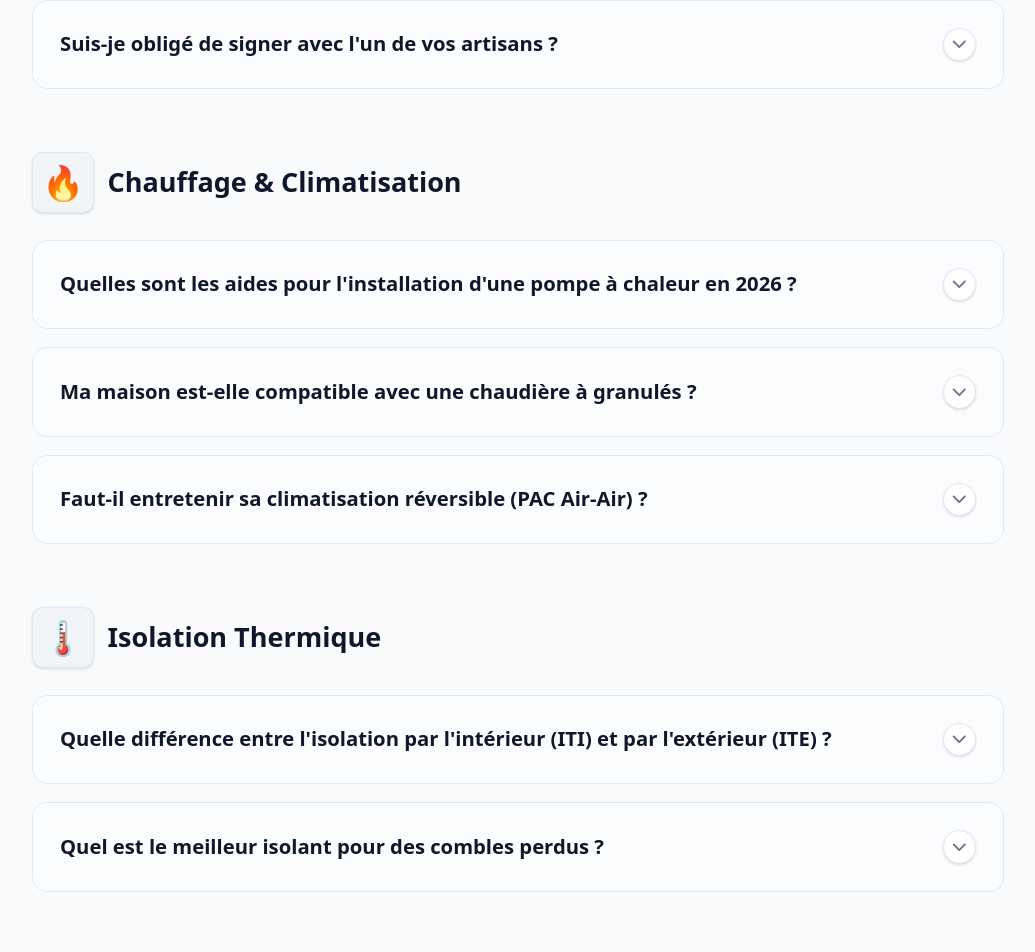
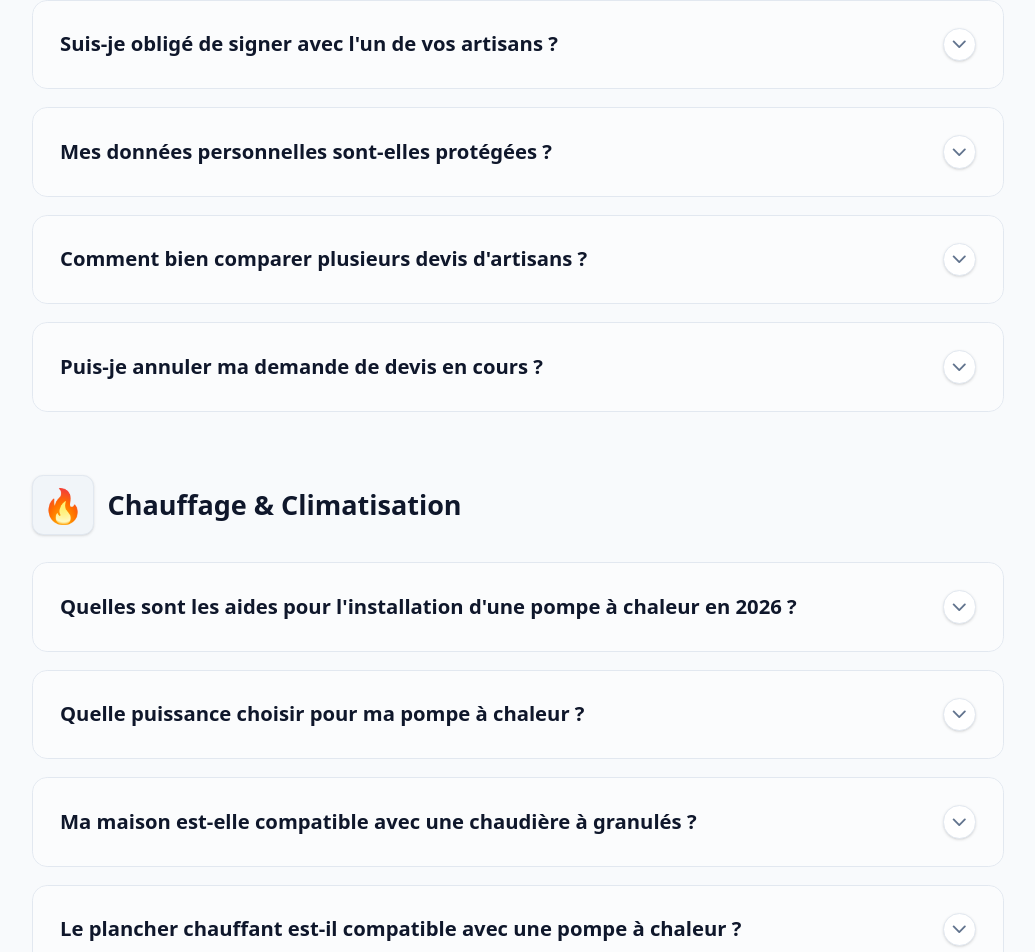
Before and after one commit to baguettecroissant/comparateur-devis.fr, a Next.js app: page /faq in a window 1280 px wide. Shown: the part 1259-2211 px from the top of the page, without its empty margins (122-1157 px from the left). Built offline with nearby package versions, Linux system fonts and the light colour scheme.

Commit message:
feat(faq): double the amount of Q&A covering all services

```diff
--- a/src/app/faq/page.tsx
+++ b/src/app/faq/page.tsx
@@ -27,7 +27,7 @@ interface FAQCategory {
 
 const faqCategories: FAQCategory[] = [
     {
-        title: "Le Comparateur",
+        title: "Le Comparateur & Les Devis",
         icon: "💡",
         items: [
             {
@@ -46,6 +46,18 @@ const faqCategories: FAQCategory[] = [
                 question: "Suis-je obligé de signer avec l'un de vos artisans ?",
                 answer: "Absolument pas. Vous recevez jusqu'à 3 devis pour comparer, et vous restez totalement libre d'accepter l'une des offres ou de les refuser toutes.",
             },
+            {
+                question: "Mes données personnelles sont-elles protégées ?",
+                answer: "Oui, la sécurité de vos données est notre priorité. Vos informations personnelles ne sont transmises qu'à un maximum de 3 artisans qualifiés de votre région, uniquement dans le but de répondre à votre demande de devis. Elles ne sont pas revendues à des tiers pour du démarchage publicitaire.",
+            },
+            {
+                question: "Comment bien comparer plusieurs devis d'artisans ?",
+                answer: "Pour bien comparer, vérifiez que chaque professionnel a chiffré exactement les mêmes prestations (fournitures identiques, temps de main-d'œuvre). Assurez-vous aussi que le numéro SIRET, les dates de validité du devis et l'assurance décennale figurent bien sur le document.",
+            },
+            {
+                question: "Puis-je annuler ma demande de devis en cours ?",
+                answer: "Tant que vous n'avez pas signé et renvoyé le devis d'un artisan avec la mention 'Bon pour accord', vous n'avez aucun engagement. Si l'artisan vous contacte, il suffit de lui préciser que votre projet est annulé ou reporté.",
+            }
         ],
     },
     {
@@ -60,13 +72,25 @@ const faqCategories: FAQCategory[] = [
                 ]
             },
             {
+                question: "Quelle puissance choisir pour ma pompe à chaleur ?",
+                answer: "La puissance s'évalue en kilowatts (kW) après un bilan thermique strict de votre logement. Il dépend de la surface à chauffer, de la qualité de votre isolation, de la hauteur sous plafond et de votre zone climatique. Sous-dimensionnée, elle peinera l'hiver. Sur-dimensionnée, elle s'usera prématurément.",
+            },
+            {
                 question: "Ma maison est-elle compatible avec une chaudière à granulés ?",
                 answer: "Oui, si vous disposez d'un circuit de chauffage central préexistant (radiateurs à eau ou plancher chauffant) et d'un espace au sec suffisamment grand pour installer le silo à granulés. C'est un système de biomasse très soutenu par les aides de l'État.",
             },
             {
+                question: "Le plancher chauffant est-il compatible avec une pompe à chaleur ?",
+                answer: "C'est même le couplage idéal ! Le plancher chauffant fonctionnant à basse température (inférieure à 35°C), il optimise drastiquement le rendement (COP) de la pompe à chaleur air-eau ou géothermique.",
+            },
+            {
                 question: "Faut-il entretenir sa climatisation réversible (PAC Air-Air) ?",
-                answer: "Oui, le nettoyage des filtres doit être fait régulièrement par vous-même. Mais légalement, l'entretien du circuit frigorifique par un frigoriste certifié est obligatoire tous les deux ans pour s'assurer qu'il n'y a aucune fuite toxique.",
+                answer: "Oui, le nettoyage des filtres doit être fait régulièrement par vous-même. Mais légalement, l'entretien du circuit frigorifique par un frigoriste certifié (attestation de manipulation des fluides) est obligatoire tous les deux ans pour s'assurer qu'il n'y a aucune fuite toxique.",
             },
+            {
+                question: "Quelle est la durée de vie moyenne d'une pompe à chaleur ?",
+                answer: "Avec un entretien annuel rigoureux (vérification du compresseur, gaz frigorifique), une pompe à chaleur moderne de bonne marque (Daikin, Mitsubishi, Atlantic) a une durée de vie comprise entre 15 et 20 ans.",
+            }
         ]
     },
     {
@@ -84,6 +108,18 @@ const faqCategories: FAQCategory[] = [
                 question: "Quel est le meilleur isolant pour des combles perdus ?",
                 answer: "La technique du soufflage en utilisant de la laine de verre ou de roche reste le rapport qualité-prix numéro 1 en France. Pour des projets plus écologiques avec un meilleur confort estival (pour éviter les coups de chaud l'été), la ouate de cellulose projetée ou la fibre de bois sont d'excellentes alternatives très performantes.",
             },
+            {
+                question: "Faut-il isoler la toiture par l'intérieur ou par l'extérieur (Sarking) ?",
+                answer: "L'isolation par l'intérieur sous rampants est idéale lors de l'aménagement des combles. L'isolation par l'extérieur (technique du Sarking) est fortement recommandée si vous devez en profiter pour refaire entièrement la couverture du toit (tuiles, ardoises), préservant ainsi le volume et les poutres apparentes à l'intérieur.",
+            },
+            {
+                question: "L'isolation phonique (bruit) est-elle incluse dans les travaux thermiques ?",
+                answer: "Oui et non. Certains isolants thermiques comme la laine de roche, la ouate de cellulose ou la fibre de bois ont d'excellentes propriétés acoustiques naturelles. Les isolants rigides comme le polyuréthane stoppent le froid mais résonnent face au bruit.",
+            },
+            {
+                question: "Peut-on bénéficier d'aides pour l'isolation d'un sous-sol ou vide sanitaire ?",
+                answer: "Oui, l'isolation des planchers bas reste éligible à la prime CEE (Certificats d'Économie d'Énergie) selon certains barèmes conditionnels. C'est l'un des gestes prioritaires pour couper court aux sensations de 'froid aux pieds' en hiver.",
+            }
         ]
     },
     {
@@ -101,6 +137,18 @@ const faqCategories: FAQCategory[] = [
                 question: "Le double vitrage donne-t-il droit à des subventions ?",
                 answer: "Oui, mais sous des conditions précises. Principalement lorsque vous remplacez de très vieilles fenêtres en survitrage fragile ou 'simple vitrage' directement par des menuiseries double ou triple vitrage très isolantes. C'est éligible au parcours par gestes de MaPrimeRénov'.",
             },
+            {
+                question: "Qu'est-ce que le coefficient Uw pour l'isolation des fenêtres ?",
+                answer: "C'est l'indicateur universel de la performance de déperdition thermique totale d'une fenêtre (vitre + cadre). Plus le chiffre Uw est bas, plus la fenêtre est isolante. Pour percevoir des aides, les fenêtres posées doivent généralement avoir un coefficient Uw ≤ 1,3 W/m².K.",
+            },
+            {
+                question: "Faut-il des autorisations préalables pour changer mes fenêtres ?",
+                answer: "Si vous optez pour le même visuel et la même couleur, aucune autorisation de la mairie n'est requise. Si vous changez le type d'ouverture (ex: passage à des volets roulants, changement de couleur des menuiseries ou de matériau), vous devez impérativement déposer une Déclaration Préalable de Travaux (DP).",
+            },
+            {
+                question: "C'est quoi un vitrage anti-effraction SP10 ?",
+                answer: "C'est un double ou triple vitrage dont l'une des vitres est constituée d'un feuilletage épais (deux plaques de verre collées par plusieurs films adhésifs invisibles super-résistants). Il ralentit considérablement l'intrusion (plusieurs minutes de coups de marteau requis sans éclater) et met en fuite les cambrioleurs.",
+            }
         ]
     },
     {
@@ -116,8 +164,20 @@ const faqCategories: FAQCategory[] = [
             },
             {
                 question: "Existe-t-il des subventions pour transformer sa salle de bain (séniors) ?",
-                answer: "Oui absolue. L'aide d'État 'MaPrimeAdapt' peut aujourd'hui prendre en charge de 50% à 70% de la facture HT des travaux engagés pour les personnes en perte d'autonomie ou handicapées (pose de receveur extra-plat PMR, siège rabattable, barres de préhension ergonomiques).",
+                answer: "Oui, et c'est majeur. L'aide d'État 'MaPrimeAdapt' peut aujourd'hui prendre en charge de 50% à 70% de la facture HT des travaux engagés pour les personnes en perte d'autonomie ou handicapées (pose de receveur extra-plat PMR, siège rabattable, barres de préhension ergonomiques).",
             },
+            {
+                question: "Combien de temps dure la rénovation complète d'une petite salle de bain ?",
+                answer: "En général, si c'est géré par un artisan global ou une entreprise 'tous corps d'états', un chantier complet (démolition, réseaux, carrelage, finitions) prend entre une et deux semaines complètes, notamment à cause des temps de séchage obligatoires des chapes, des étanchéités (SPEC) et joints.",
+            },
+            {
+                question: "Faut-il une cabine, un bac 'extra-plat' ou une 'vraie' italienne ?",
+                answer: "Les receveurs extra-plats modernes (résine minérale de 3cm d'épaisseur) offrent les mêmes atouts esthétiques qu'une vraie douche italienne de plain-pied, tout en éliminant 90% des risques dramatiques de fuites encastrées dans la dalle. Ils sont idéaux pour les rénovations.",
+            },
+            {
+                question: "Sénior : suis-je obligé d'installer une douche ?",
+                answer: "Si vous souhaitez conserver les aides (MaPrimeAdapt), la baignoire avec porte ou baignoire sabot permet aux séniors de continuer à prendre des bains tout en sécurisant grandement l'enjambement et les transferts d'assise.",
+            }
         ]
     },
     {
@@ -126,18 +186,30 @@ const faqCategories: FAQCategory[] = [
         items: [
             {
                 question: "Qu'est-ce qu'une vraie mise aux normes électriques (NF C 15-100) ?",
-                answer: "Le label sécuritaire et normatif NF C 15-100 encadre toutes les installations et rénovations en France : il oblige absolument l'artisan à poser un tableau à disjoncteurs modernes incluant des 'différentiels 30mA' de têtes, d'emmener un câble de masse à la terre sur chaque prise du foyer et de créer des lignes spécialisées en cuisine et de calibrer parfaitement la section de fil utilisé selon la puissance de raccord.",
+                answer: "Le label sécuritaire et normatif NF C 15-100 encadre toutes les installations et rénovations en France : il oblige absolument l'artisan à poser un tableau à disjoncteurs modernes incluant des 'différentiels 30mA' de protection humaine, de raccorder chaque prise de la maison à la prise de terre du jardin, et de créer des lignes spécialisées protégées pour le gros électroménager.",
                 links: [
                     { text: "Prix rénovation électrique totale", href: "/guides/renovation-electrique-normes-prix" }
                 ]
             },
             {
-                question: "Doit-on quitter son domicile pendant une rénovation globale ?",
-                answer: "Tout dépend de la nature profonde du chantier. L'installation d'une cloison sèche (placoplatre) ou le changement de fenêtres vous autorise à rester. Mais lors d'une 'Rénovation de la moelle' globale (Destruction des sols, changement complet de l'assainissement ou des tuiles d'une toiture à découvert et électricité apparente) il est largement déconseillé d'habiter dans la maison pendant ces grosses manœuvres des artisans pour des raisons de confort (coupures d'eau/courant intempestives, fortes poussières et bruit infernal à midi).",
+                question: "Qu'est-ce qu'une attestation Consuel et quand est-elle obligatoire ?",
+                answer: "Le certificat de l'organisme rattaché CONSUEL est le visa de conformité final de l'État qui atteste que les électriciens ont respecté les normes. Il est rendu légalement obligatoire en cas de création de maison, ou de rénovation impliquant la mise hors tension intégrale d'un compteur ENEDIS pour rétablissement du courant.",
+            },
+            {
+                question: "Faut-il passer par un architecte / maître d'œuvre pour mon chantier ?",
+                answer: "Pour les rénovations ne modifiant pas les volumes et en dessous de 150m², une entreprise de contractants généraux suffit amplement. L'architecte est obligatoire dès que vous procédez à une extension modifiant la façade et dépassant 150m² de surface de plancher totale habitable.",
                 links: [
                     { text: "Guide : Bien choisir son artisan", href: "/guides/comment-choisir-artisan-renovation-globale" }
                 ]
             },
+            {
+                question: "Doit-on quitter son domicile pendant une rénovation globale ?",
+                answer: "Tout dépend de l'étendue des travaux. L'aménagement de combles ou du changement de menuiseries vous autorise à rester. Mais lors d'une rénovation de fond en comble (casses des sols, révision totale de la décharge plomberie avec évacuation à ciel ouvert, bruits constants des perceuses électriques à 8h) il est vivement conseillé d'habiter ailleurs pour alléger votre moral et libérer la voie aux entreprises.",
+            },
+            {
+                question: "Peut-on faire réaliser un audit énergétique réglementaire avant de faire des travaux ?",
+                answer: "Oui, c'est même obligatoire lors de la vente d'une maison d'étiquette énergie F ou G. Pour des travaux pour soi, l'audit est la première étape du parcours accompagné MaPrimeRénov' pour obtenir le meilleur taux d'aides. Mon Accompagnateur Rénov' se chargera ensuite du planning des priorités (Isolation d'abord, Chauffage ensuite).",
+            }
         ]
     }
 ];
```
